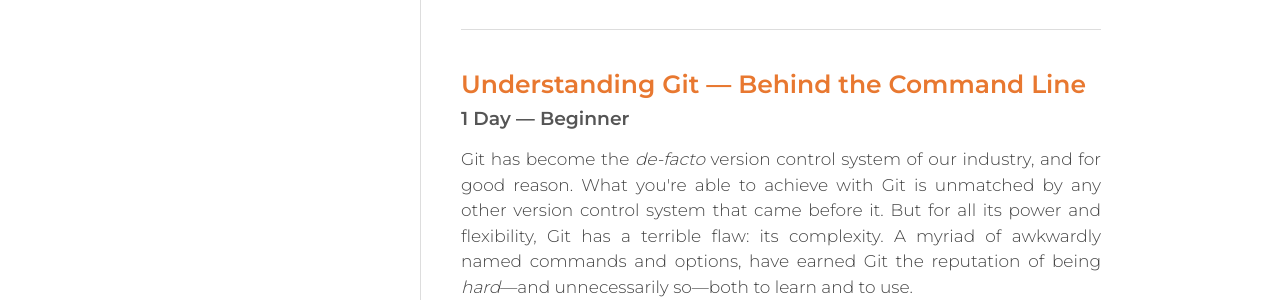
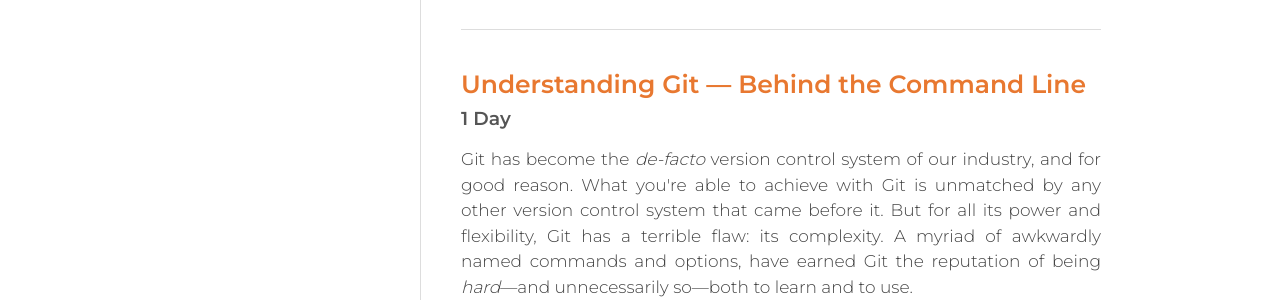
Before and after one commit to megakemp/megakemp.github.io, a Jekyll site: the page built from workshops/index.html, in a window 1280 px wide and 900 px high, scrolled down 528 px. Shown: the part 153-453 px from the top of the window. Built offline with Jekyll 4.4.1, drawn with Linux system fonts in a browser that asks for light colours; nearby versions of some CDN libraries; comment, search, counter and statistics services are not loaded; some of the changed text lies outside the part shown.

Commit message:
Removes the workshop level from the description

```diff
--- a/workshops/index.html
+++ b/workshops/index.html
@@ -16,7 +16,7 @@
 
   <h2 id="understanding_git">
     <span class="nowrap">Understanding Git —</span>&nbsp;<span class="nowrap">Behind the Command Line</span><br/>
-    <span class="subtitle">1 Day — Beginner</span>
+    <span class="subtitle">1 Day</span>
   </h2>
 
   <p>Git has become the <em>de-facto</em> version control system of our industry, and for good reason. What you're able to achieve with Git is unmatched by any other version control system that came before it. But for all its power and flexibility, Git has a terrible flaw: its complexity. A myriad of awkwardly named commands and options, have earned Git the reputation of being <em>hard</em>—and unnecessarily so—both to learn and to use.</p>
@@ -66,7 +66,7 @@
 
   <h2 id="mastering_git">
     <span class="nowrap">Mastering Git —</span>&nbsp;<span class="nowrap">Beyond the Command Line</span><br/>
-    <span class="subtitle">1 Day — Intermediate</span>
+    <span class="subtitle">1 Day</span>
   </h2>
 
   <p>You've been using Git for a while and feel pretty comfortable with the basics: committing, creating branches, merging — you got that. However, something is missing; maybe you feel you're not taking full advantage of what Git has to offer; maybe you occasionally end up with an entangled history and would like to know how to avoid that. You want to know more. If this sounds like your situation, then this workshop is for you.</p>
```
